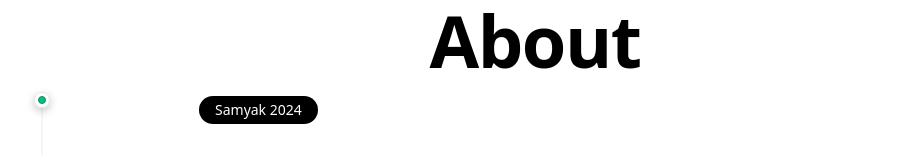
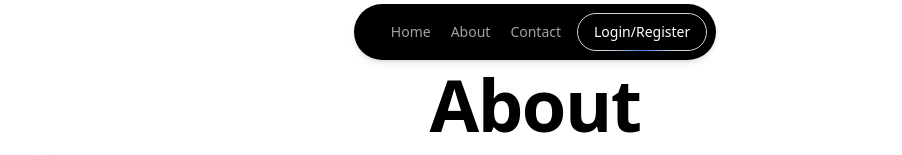
Before and after one commit to Mr-Prashanth-Chowdary/KL_Samayk_2024, a React (Vite) app: page /about in a window 1280 px wide. Shown: the top 155 px of the page, without its empty margins (105-1007 px from the left). Built offline with nearby package versions, Linux system fonts and the light colour scheme.

Commit message:
version 1.4 with navbar fixed at top

```diff
--- a/src/components/ui/About/About.tsx
+++ b/src/components/ui/About/About.tsx
@@ -10,7 +10,7 @@ import { Footer } from "../Footer/Footer";
 export function About() {
 
   return (
-    <div className="dark:bg-neutral-950 overflow-hidden">
+    <div className="dark:bg-neutral-950 overflow-hidden pt-16">
       <FloatingNavDemo/>
         <BlurIn
       word="About"
--- a/src/components/ui/Footer/Footer.tsx
+++ b/src/components/ui/Footer/Footer.tsx
@@ -25,7 +25,7 @@ export function Footer(){
             <a href="https://www.kluniversity.in/contact.aspx" target="_blank"><li>help</li></a>
             <a href="https://www.kluniversity.in/satu.aspx" target="_blank"><li>Compliance</li></a>
             <li>Sponsors</li>
-            <li>profile</li>
+            <a href="/Profile"><li>profile</li></a>
         </ul>
         </div>
         </div>
--- a/src/components/ui/Profile.tsx
+++ b/src/components/ui/Profile.tsx
@@ -5,29 +5,38 @@ import { useNavigate } from 'react-router-dom';
 const Profile: React.FC = () => {
     const [userData, setUserData] = useState<any>(null);
     const [loading, setLoading] = useState(true);
-    const [error, setError] = useState<string | null>(null);
+    const navigate = useNavigate();
 
     useEffect(() => {
+        const token = localStorage.getItem('token');
+
+        // If no token, redirect to login page immediately
+        if (!token) {
+            navigate('/login');
+            return;
+        }
+
         const fetchUserData = async () => {
             try {
-                const token = localStorage.getItem('token');
                 const response = await axios.get('http://127.0.0.1:3000/api/auth/user', {
                     headers: { Authorization: `Bearer ${token}` }
                 });
 
                 setUserData(response.data);
-            } catch (error) {
-                setError('Error fetching user data.');
-                console.error('Error fetching user data:', error);
+            } catch (error: any) {
+                // Check for token expiration or invalid token (usually a 401 status)
+                if (error.response && error.response.status === 401) {
+                    localStorage.removeItem('token');  // Clear invalid token
+                }
+                // Redirect to login page on any error
+                navigate('/login');
             } finally {
                 setLoading(false);
             }
         };
 
         fetchUserData();
-    }, []);
-
-    const navigate = useNavigate();
+    }, [navigate]);
 
     const handleLogout = () => {
         localStorage.removeItem('token');
@@ -35,14 +44,6 @@ const Profile: React.FC = () => {
     };
 
     if (loading) return <div>Loading...</div>;
-    if (error) {
-        return (
-            <div>
-                <p>{error}</p>
-                <button onClick={() => navigate('/login')}>Go to Login</button>
-            </div>
-        );
-    }
 
     const { firstname, lastname, email, phoneNumber, gender, college, idNumber, department, year, paymentStatus } = userData;
 
--- /dev/null
+++ b/src/components/ui/ScrollToTop.tsx
@@ -0,0 +1,14 @@
+import { useEffect } from "react";
+import { useLocation } from "react-router-dom";
+
+const ScrollToTop = () => {
+  const { pathname } = useLocation();
+
+  useEffect(() => {
+    window.scrollTo(0, 0); // Scroll to the top whenever the route changes
+  }, [pathname]);
+
+  return null;
+};
+
+export default ScrollToTop;
--- a/src/components/ui/floating-navbar.tsx
+++ b/src/components/ui/floating-navbar.tsx
@@ -1,11 +1,5 @@
-// import React, { useState } from "react";
-import {useState} from  "react";
-import {
-  motion,
-  AnimatePresence,
-  useScroll,
-  useMotionValueEvent,
-} from "framer-motion";
+import { useState } from "react";
+import { motion, AnimatePresence } from "framer-motion";
 import { Link, useNavigate } from "react-router-dom"; // Import Link from react-router-dom
 
 export const FloatingNav = ({
@@ -19,28 +13,11 @@ export const FloatingNav = ({
   }[];
   className?: string;
 }) => {
-  const { scrollYProgress } = useScroll();
-  const [visible, setVisible] = useState(false);
+  const [visible] = useState(true); // Always set visible to true to keep the nav displayed
 
-  useMotionValueEvent(scrollYProgress, "change", (current) => {
-    // Check if current is not undefined and is a number
-    if (typeof current === "number") {
-      let direction = current! - scrollYProgress.getPrevious()!;
-
-      if (scrollYProgress.get() < 0.05) {
-        setVisible(false);
-      } else {
-        if (direction < 0) {
-          setVisible(true);
-        } else {
-          setVisible(false);
-        }
-      }
-    }
-  });
-  const navigate = useNavigate()
+  const navigate = useNavigate();
   const handleRedirect = () => {
-    navigate("/Register"); // This will redirect to the About page
+    navigate("/Register"); // This will redirect to the Register page
   };
 
   return (
@@ -48,16 +25,16 @@ export const FloatingNav = ({
       <motion.div
         initial={{
           opacity: 1,
-          y: -100,
+          y: 0, // Set the initial y to 0 so the nav is always in position
         }}
         animate={{
-          y: visible ? 0 : -100,
-          opacity: visible ? 1 : 0,
+          y: 0, // Keep the y at 0 to ensure it's always visible
+          opacity: visible ? 1 : 0, // Visible is always true
         }}
         transition={{
           duration: 0.2,
         }}
-        className={`flex max-w-fit fixed top-10 inset-x-0 mx-auto border border-transparent rounded-full bg-black shadow-md z-[5000] pr-2 pl-8 py-2 items-center justify-center space-x-4 ${className}`}
+        className={`flex max-w-fit fixed top-1 inset-x-0 mx-auto border border-transparent rounded-full bg-black shadow-md z-[5000] pr-2 pl-8 py-2 items-center justify-center space-x-4 ${className}`}
       >
         {navItems.map((navItem: any, idx: number) => (
           <Link
@@ -69,7 +46,10 @@ export const FloatingNav = ({
             <span className="hidden sm:block text-sm">{navItem.name}</span>
           </Link>
         ))}
-        <button onClick={handleRedirect} className="border text-sm font-medium relative border-neutral-300 text-white px-4 py-2 rounded-full">
+        <button
+          onClick={handleRedirect}
+          className="border text-sm font-medium relative border-neutral-300 text-white px-4 py-2 rounded-full"
+        >
           <span>Login/Register</span>
           <span className="absolute inset-x-0 w-1/2 mx-auto -bottom-px bg-gradient-to-r from-transparent via-blue-500 to-transparent h-px" />
         </button>
--- a/src/main.tsx
+++ b/src/main.tsx
@@ -15,6 +15,7 @@ import { Footer } from './components/ui/Footer/Footer.tsx';
 import { LoginDemo } from './components/ui/LoginDemo.tsx';
 import ProtectedRoute from './components/ui/ProtectedRoute.tsx';
 import Profile from './components/ui/Profile.tsx';
+import ScrollToTop from './components/ui/ScrollToTop.tsx';
 
 
 
@@ -24,6 +25,7 @@ import Profile from './components/ui/Profile.tsx';
 createRoot(document.getElementById('root')!).render(
   <StrictMode>
     <Router>
+      <ScrollToTop/>
       <Routes>
         {/* Route for About Page */}
         <Route path="/about" element={<About />} />
```
Also changed, not shown: 1 other file (tests, documents, lock files or other folders). Lines whose indentation alone changed are shown as unchanged.
